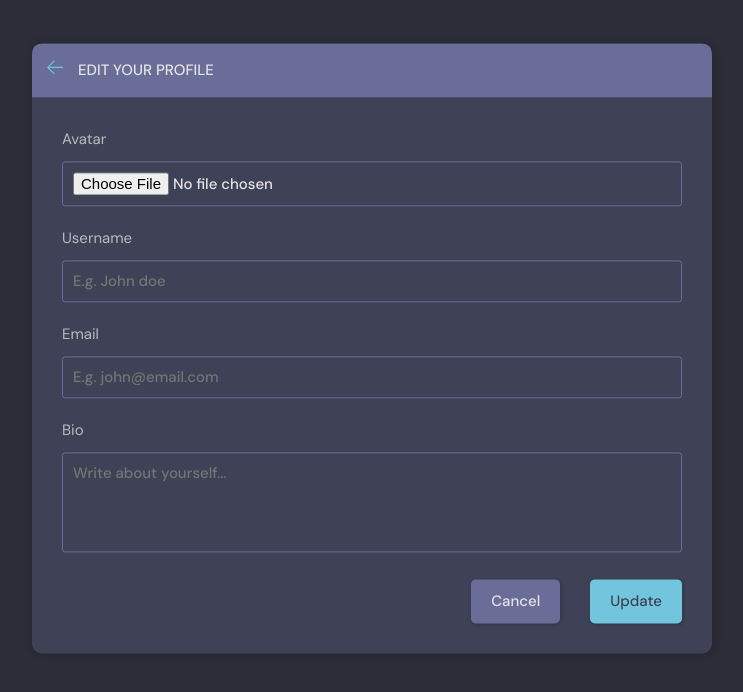
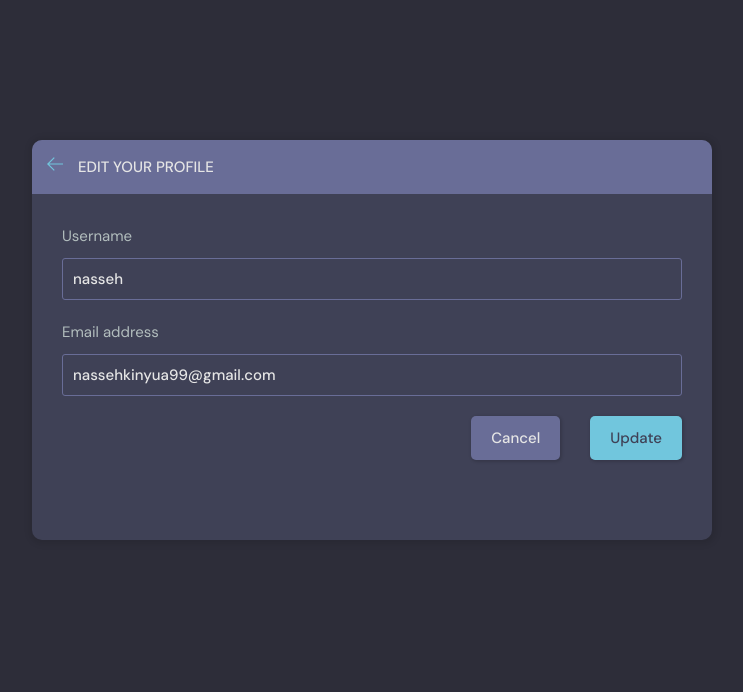
Before and after one commit to Manasseh-Kinyua/estudiar_django, a Django app: page /update-user/ in a window 1280 px wide. Shown: the part 76-768 px from the top of the page, without its empty margins (268-1011 px from the left). Run offline with Django 4.2, Linux system fonts and the light colour scheme; a user stored in the database is signed in.

Commit message:
edit profile functionality

```diff
--- a/base/templates/base/profile.html
+++ b/base/templates/base/profile.html
@@ -19,7 +19,11 @@
           <div class="profile__info">
             <h3>{{user.username}}</h3>
             <p>@{{user.username}}</p>
-            <a href="edit-user.html" class="btn btn--main btn--pill">Edit Profile</a>
+
+            {% if request.user == user %}
+            <a href="{% url 'update-user' %}" class="btn btn--main btn--pill">Edit Profile</a>
+            {% endif %}
+
           </div>
           <div class="profile__about">
             <h3>About</h3>
--- a/base/templates/base/update_user.html
+++ b/base/templates/base/update_user.html
@@ -20,26 +20,16 @@
                     </div>
                 </div>
                 <div class="layout__body">
-                    <form class="form" action="#">
+                    <form class="form" action="" method="POST">
+                      {% csrf_token %}
+
+                      {% for field in form %}
                         <div class="form__group">
-                            <label for="profile_pic">Avatar</label>
-                            <input id="profile_pic" name="profile_pic" type="file" />
+                            <label for="profile_pic">{{field.label}}</label>
+                            {{field}}
                         </div>
+                      {% endfor %}
 
-              <div class="form__group">
-                <label for="username">Username</label>
-                <input id="username" name="username" type="text" placeholder="E.g. John doe" />
-              </div>
-
-              <div class="form__group">
-                <label for="email">Email</label>
-                <input id="email" name="email" type="text" placeholder="E.g. john@email.com" />
-              </div>
-
-                        <div class="form__group">
-                            <label for="user_bio">Bio</label>
-                            <textarea name="user_bio" id="user_bio" placeholder="Write about yourself..."></textarea>
-                        </div>
                         <div class="form__action">
                             <a class="btn btn--dark" href="{% url 'home' %}">Cancel</a>
                             <button class="btn btn--main" type="submit">Update</button>
--- a/base/views.py
+++ b/base/views.py
@@ -5,7 +5,7 @@ from django.contrib.auth import authenticate, login, logout
 from django.contrib.auth.decorators import login_required
 from .models import Room, Topic, Message
 from django.contrib.auth.models import User
-from .forms import RoomForm
+from .forms import RoomForm, UserForm
 from django.contrib.auth.forms import UserCreationForm
 from django.db.models import Q
 
@@ -208,5 +208,17 @@ def delete_message(request, pk):
 
 @login_required(login_url='login')
 def update_user(request):
-    context = {}
+    user = request.user
+    form = UserForm(instance=user)
+
+    if request.method == 'POST':
+        form = UserForm(request.POST, instance=user)
+        if form.is_valid():
+            form.save()
+            return redirect('user-profile', pk=user.id)
+
+    context = {
+        "user": user,
+        "form": form,
+    }
     return render(request, 'base/update_user.html', context)
```
Also changed, not shown: db.sqlite3.
